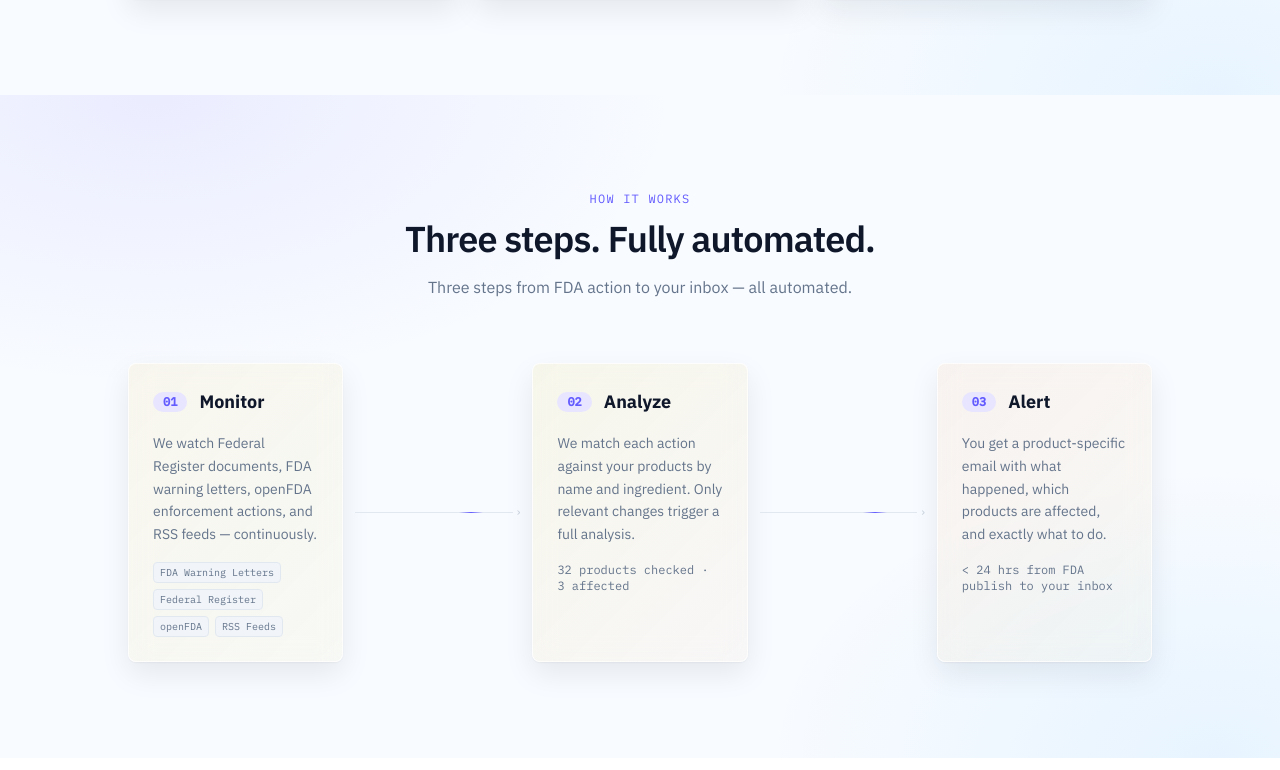
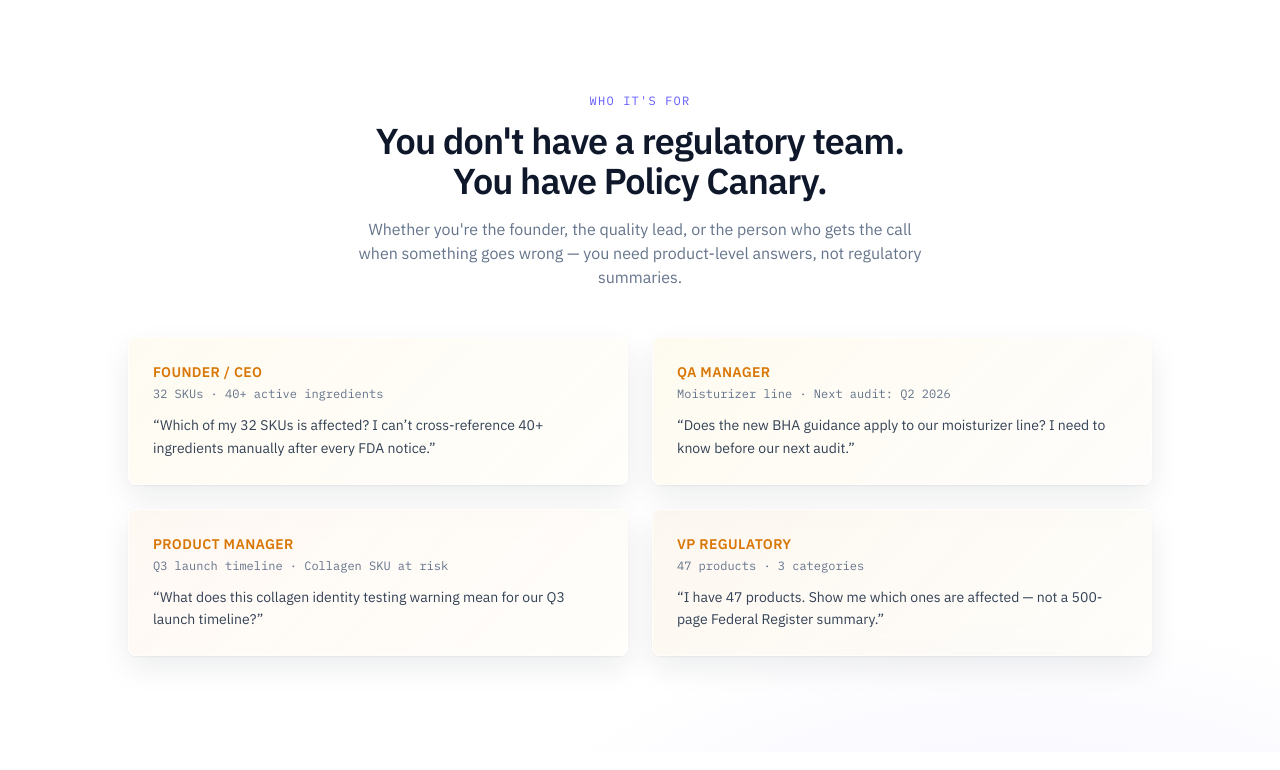
Before and after one commit to Gr0x01/policycanary, a Next.js app: page / in a window 1280 px wide. Shown: the part 3570-4340 px from the top of the page. Built offline with nearby package versions, Linux system fonts and the light colour scheme.

Commit message:
remove HowItWorksSection, clean up stats cards
"Monitor, Analyze, Alert" was generic SaaS filler — every piece of
info it contained was already shown more specifically by FeatureComparison
and ProductShowcase. Stats cards: remove card-surface boxes, fix "15 days"
suffix rendering at text-8xl.

```diff
--- a/src/app/(marketing)/page.tsx
+++ b/src/app/(marketing)/page.tsx
@@ -3,7 +3,6 @@
 import FeatureComparison from "@/components/marketing/FeatureComparison";
 import ProductShowcase from "@/components/marketing/ProductShowcase";
 import BuyerRoleCard from "@/components/marketing/BuyerRoleCard";
-import HowItWorksSection from "@/components/marketing/HowItWorksSection";
 import { RevealSection } from "@/components/marketing/RevealSection";
 import { SignupForm } from "@/components/marketing/SignupForm";
 import { StatCounter } from "@/components/marketing/StatCounter";
@@ -48,7 +47,7 @@
               </p>
             </div>
             <div className="grid grid-cols-1 md:grid-cols-3 gap-8 md:gap-4">
-              <div className="text-center card-surface rounded-lg p-6">
+              <div className="text-center p-6">
                 <p className="text-5xl md:text-8xl font-bold text-text-primary mb-2">
                   <StatCounter end={3859} />
                 </p>
@@ -59,7 +58,7 @@
                   Since Jan 2025 — DOGE workforce reductions.
                 </p>
               </div>
-              <div className="text-center card-surface rounded-lg p-6">
+              <div className="text-center p-6">
                 <p className="text-5xl md:text-8xl font-bold text-text-primary mb-2">
                   <StatCounter end={1200} suffix="+" />
                 </p>
@@ -70,12 +69,12 @@
                   Each one names specific products, violations, and deadlines.
                 </p>
               </div>
-              <div className="text-center card-surface rounded-lg p-6">
+              <div className="text-center p-6">
                 <p className="text-5xl md:text-8xl font-bold text-text-primary mb-2">
-                  <StatCounter end={15} suffix=" days" />
+                  <StatCounter end={15} />
                 </p>
                 <p className="font-mono text-xs text-text-secondary uppercase tracking-widest mb-2">
-                  To respond
+                  Days to respond
                 </p>
                 <p className="text-xs text-text-secondary">
                   15 business days to reply before escalation to import alerts.
@@ -85,9 +84,6 @@
           </div>
         </section>
       </RevealSection>
-
-      {/* How It Works */}
-      <HowItWorksSection />
 
       {/* Who It's For — handles its own staggered reveal */}
       <BuyerRoleCard />
--- a/src/components/marketing/HowItWorksSection.tsx
+++ /dev/null
@@ -1,142 +0,0 @@
-"use client";
-
-import React, { useRef } from "react";
-import { motion, useInView, useReducedMotion } from "framer-motion";
-
-const STEPS = [
-  {
-    step: "01",
-    title: "Monitor",
-    body: "We watch Federal Register documents, FDA warning letters, openFDA enforcement actions, and RSS feeds — continuously.",
-    tags: ["FDA Warning Letters", "Federal Register", "openFDA", "RSS Feeds"],
-    stat: null,
-    gradient: "linear-gradient(135deg, rgba(251,191,36,0.08) 0%, rgba(234,193,0,0.04) 100%)",
-  },
-  {
-    step: "02",
-    title: "Analyze",
-    body: "We match each action against your products by name and ingredient. Only relevant changes trigger a full analysis.",
-    tags: null,
-    stat: "32 products checked · 3 affected",
-    gradient: "linear-gradient(135deg, rgba(234,193,0,0.08) 0%, rgba(251,146,60,0.04) 100%)",
-  },
-  {
-    step: "03",
-    title: "Alert",
-    body: "You get a product-specific email with what happened, which products are affected, and exactly what to do.",
-    tags: null,
-    stat: "< 24 hrs from FDA publish to your inbox",
-    gradient: "linear-gradient(135deg, rgba(251,146,60,0.08) 0%, rgba(251,191,36,0.04) 100%)",
-  },
-];
-
-const container = {
-  hidden: {},
-  visible: {
-    transition: { staggerChildren: 0.12 },
-  },
-};
-
-const cardVariant = {
-  hidden: { opacity: 0, y: 18 },
-  visible: {
-    opacity: 1,
-    y: 0,
-    transition: { duration: 0.4, ease: "easeOut" as const },
-  },
-};
-
-function StepConnector({ reduce }: { reduce: boolean | null }) {
-  return (
-    <div className="hidden md:flex items-center flex-1 mx-3 min-w-[32px]">
-      <div className="relative flex-1 h-px bg-border overflow-hidden">
-        {!reduce && (
-          <motion.span
-            className="absolute inset-y-0 w-6 bg-gradient-to-r from-transparent via-accent to-transparent"
-            animate={{ left: ["-24px", "100%"] }}
-            transition={{
-              duration: 2,
-              repeat: Infinity,
-              ease: "linear",
-              repeatDelay: 0.8,
-            }}
-          />
-        )}
-      </div>
-      <span className="text-border-strong text-xs ml-1">&rsaquo;</span>
-    </div>
-  );
-}
-
-export default function HowItWorksSection() {
-  const ref = useRef<HTMLDivElement>(null);
-  const inView = useInView(ref, { once: true, margin: "-80px" });
-  const reduce = useReducedMotion();
-
-  return (
-    <section className="section-soft py-24 px-6">
-      <div className="max-w-5xl mx-auto">
-        <div className="text-center mb-16">
-          <p className="font-mono text-xs text-accent uppercase tracking-widest mb-3">
-            HOW IT WORKS
-          </p>
-          <h2 className="text-3xl md:text-4xl font-semibold tracking-tight text-text-primary mb-4">
-            Three steps. Fully automated.
-          </h2>
-          <p className="text-text-secondary max-w-xl mx-auto">
-            Three steps from FDA action to your inbox — all automated.
-          </p>
-        </div>
-
-        {/* Cards + connectors */}
-        <motion.div
-          ref={ref}
-          className="flex flex-col md:flex-row items-stretch"
-          variants={container}
-          initial="hidden"
-          animate={inView ? "visible" : "hidden"}
-        >
-          {STEPS.map(({ step, title, body, tags, stat, gradient }, i) => (
-            <React.Fragment key={step}>
-              <motion.div
-                variants={cardVariant}
-                className="flex-1 rounded-lg card-surface p-6 hover:-translate-y-0.5 transition-all duration-150"
-                style={{ background: gradient }}
-              >
-                <div className="flex items-center gap-3 mb-4">
-                  <span className="font-mono text-xs font-bold text-accent bg-accent-soft rounded-full px-2.5 py-0.5">
-                    {step}
-                  </span>
-                  <h3 className="text-lg font-bold text-text-primary">
-                    {title}
-                  </h3>
-                </div>
-                <p className="text-sm text-text-secondary leading-relaxed mb-4">
-                  {body}
-                </p>
-                {tags && (
-                  <div className="flex flex-wrap gap-1.5">
-                    {tags.map((tag) => (
-                      <span
-                        key={tag}
-                        className="font-mono text-[10px] text-text-secondary bg-surface-subtle border border-border rounded px-1.5 py-0.5"
-                      >
-                        {tag}
-                      </span>
-                    ))}
-                  </div>
-                )}
-                {stat && (
-                  <p className="font-mono text-xs text-text-secondary">
-                    {stat}
-                  </p>
-                )}
-              </motion.div>
-              {i < STEPS.length - 1 && <StepConnector reduce={reduce} />}
-            </React.Fragment>
-          ))}
-        </motion.div>
-      </div>
-    </section>
-  );
-}
```
